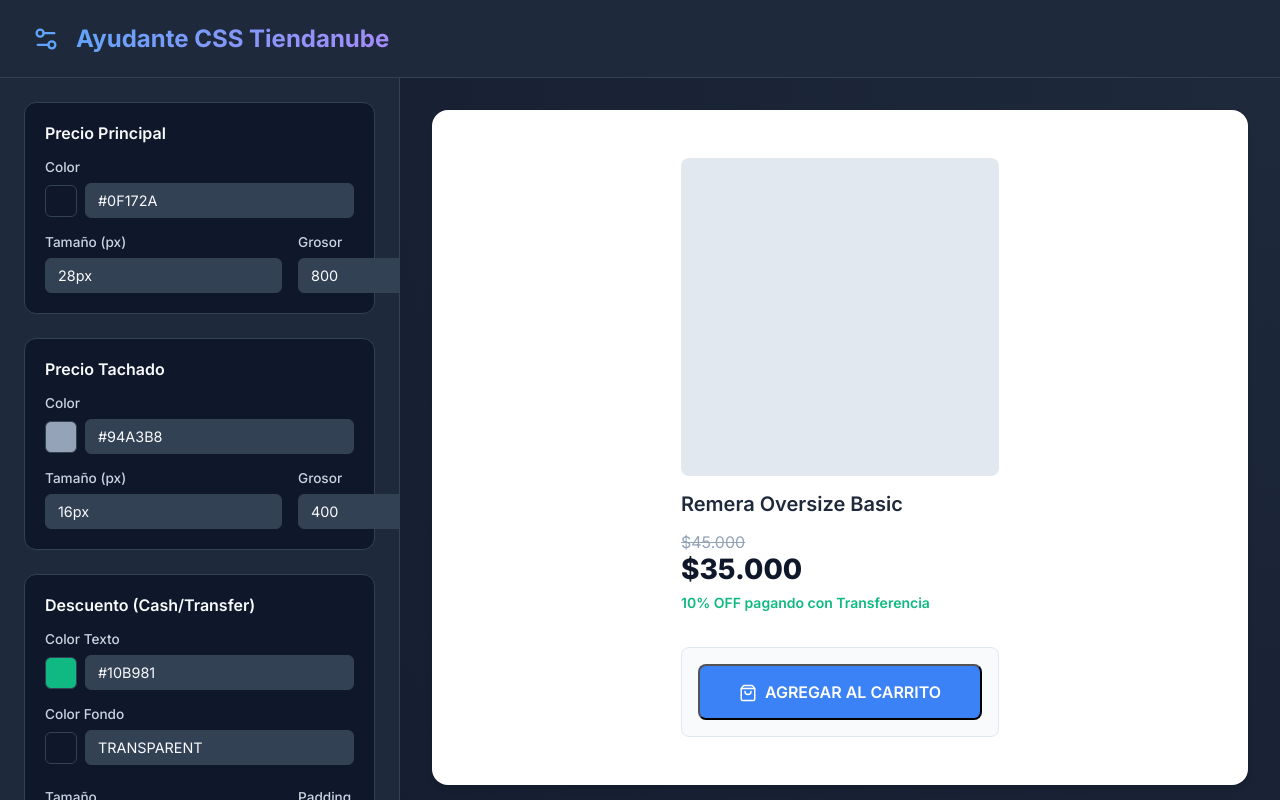
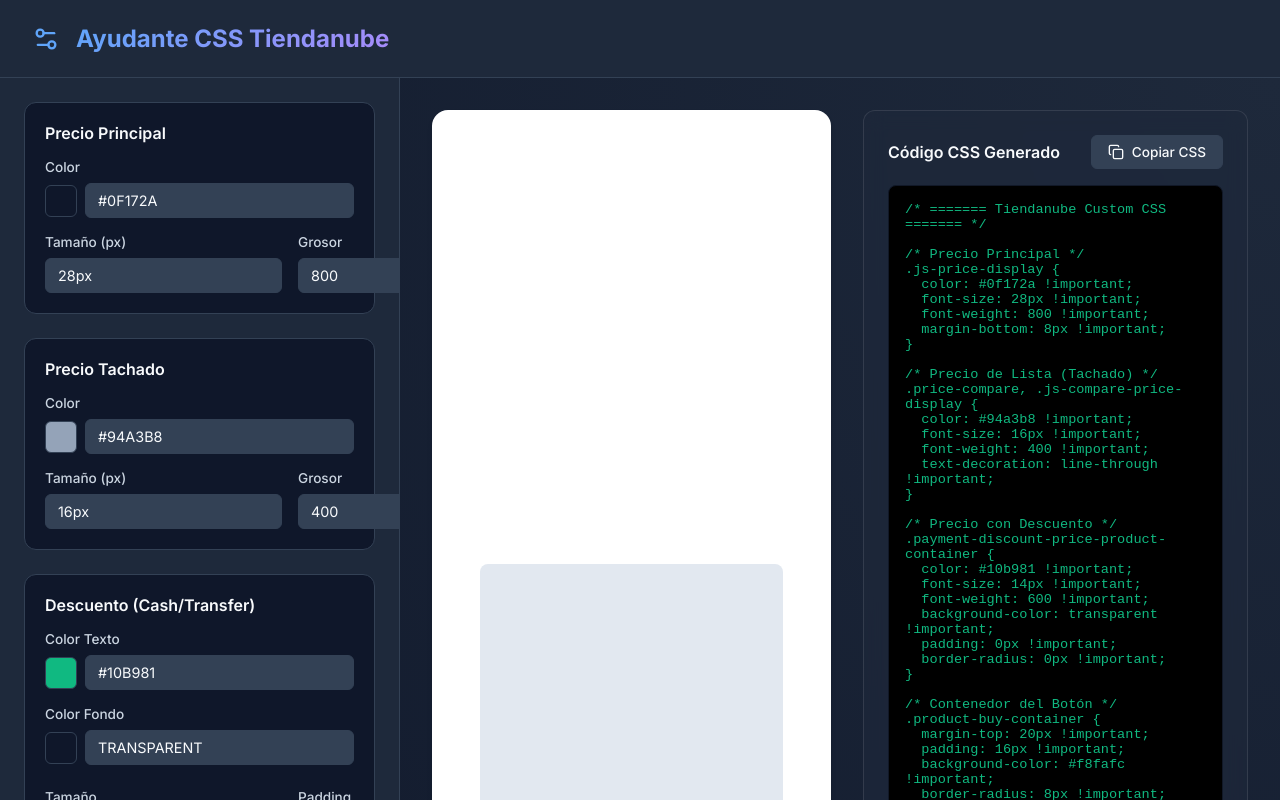
Before and after one commit to AdrielL4m/Simple-CSS-en-Tn, a React (Vite) app: page / in a window 1280 px wide. Shown: the top 800 px of the page. Built offline with nearby package versions, Linux system fonts and the light colour scheme.

Commit message:
Add files via upload

```diff
--- a/src/index.css
+++ b/src/index.css
@@ -136,23 +136,24 @@
 .preview-area {
   flex: 1;
   display: flex;
-  flex-direction: column;
+  flex-direction: row;
   padding: 2rem;
   gap: 2rem;
-  overflow-y: auto;
+  overflow: hidden;
   background: radial-gradient(circle at top right, #1e293b, #0f172a);
 }
 
 .preview-container {
+  flex: 1;
   background: white; /* Simulate a Light store background by default */
   border-radius: 16px;
   padding: 2rem;
   display: flex;
   justify-content: center;
   align-items: center;
-  min-height: 400px;
   box-shadow: var(--shadow);
   color: #1e293b;
+  overflow-y: auto;
 }
 
 /* Simulated Product Card */
@@ -179,6 +180,7 @@
 
 /* Output Area */
 .output-section {
+  flex: 1;
   background: var(--glass-bg);
   backdrop-filter: blur(10px);
   border: 1px solid var(--glass-border);
@@ -187,6 +189,8 @@
   display: flex;
   flex-direction: column;
   gap: 1rem;
+  height: 100%;
+  overflow: hidden;
 }
 
 .code-title {
@@ -220,8 +224,9 @@
   font-family: monospace;
   font-size: 0.85rem;
   white-space: pre-wrap;
-  overflow-x: auto;
+  overflow: auto;
   border: 1px solid #111827;
+  flex: 1;
 }
 
 /* Hide scrollbar for a cleaner look */
```
